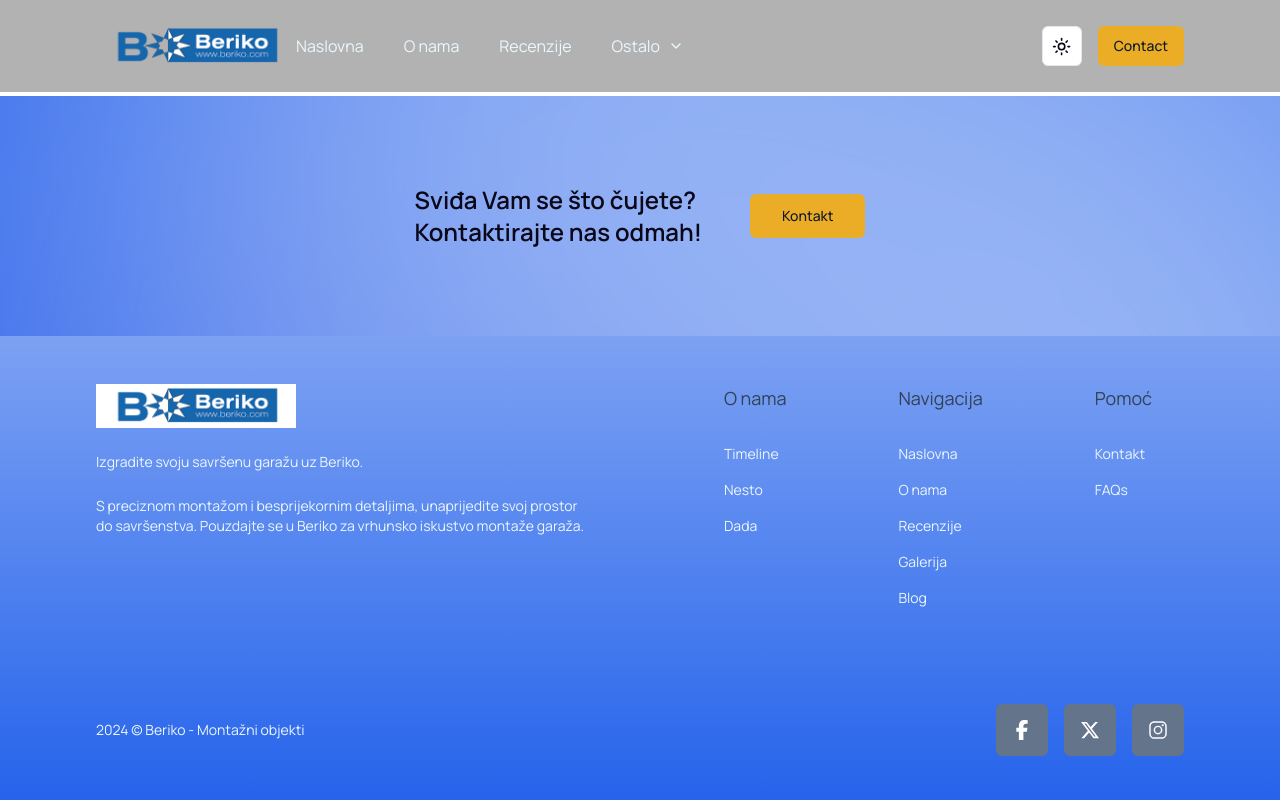
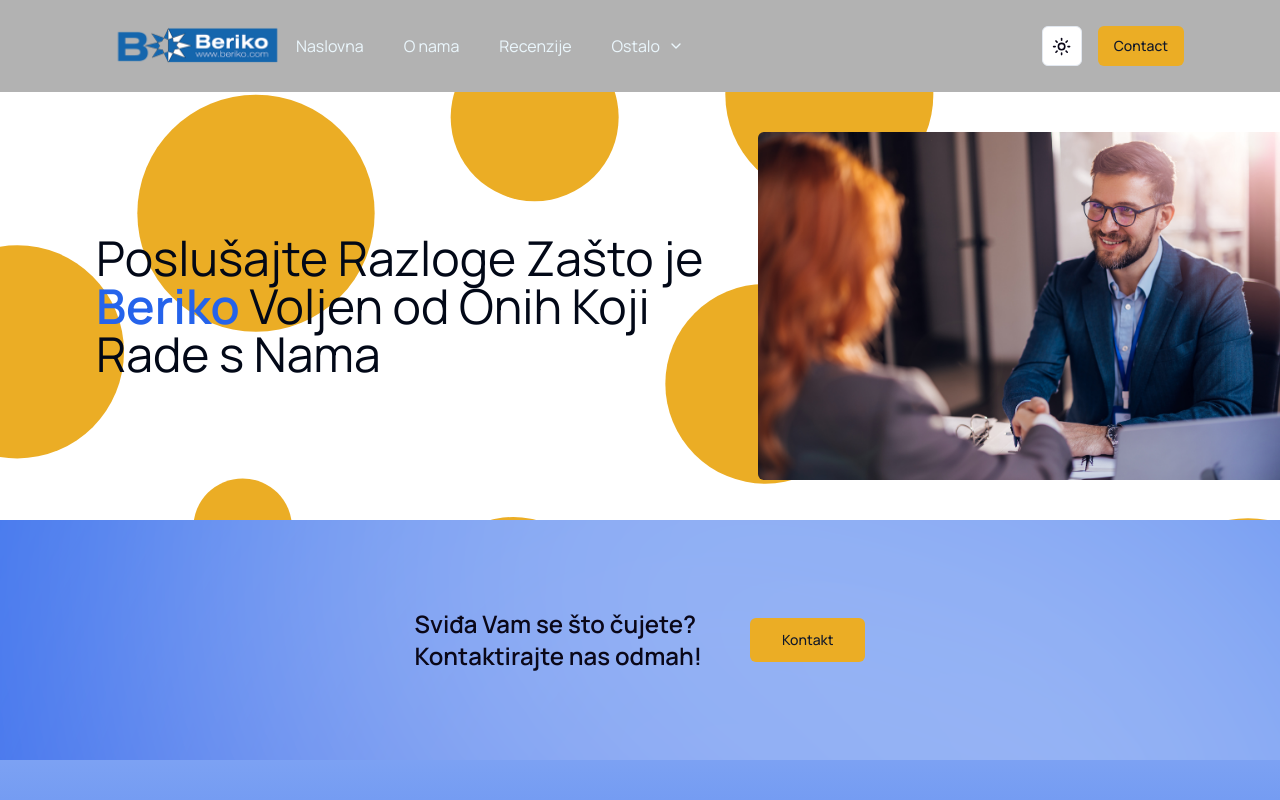
Before and after one commit to JuricLeo/Beriko, a Next.js app: page /reviews in a window 1280 px wide. Shown: the top 800 px of the page. Built offline with nearby package versions, Linux system fonts and the light colour scheme.

Commit message:
reviews-cta-section

```diff
--- a/app/(pages)/reviews/page.tsx
+++ b/app/(pages)/reviews/page.tsx
@@ -1,8 +1,10 @@
+import HeroSection from "@/components/layout/reviews-page/hero-section";
 import CtaSection from "@/components/layout/reviews-page/cta-section";
 
 const ReviewsPage = () => {
   return (
     <main>
+      <HeroSection />
       <CtaSection />
     </main>
    );
--- a/app/globals.css
+++ b/app/globals.css
@@ -7,8 +7,14 @@ input:focus {
   outline: none;
 }
 
-.cta-section-bg {
+.reviews-cta-section-bg {
   background-image: url("/blurry-gradient-haikei.svg");
+  background-repeat: no-repeat;
+  background-size: cover;
+}
+
+.reviews-hero-section-bg {
+  background-image: url("/circle-scatter-haikei.svg");
   background-repeat: no-repeat;
   background-size: cover;
 }
@@ -30,7 +36,7 @@ input:focus {
     --card-foreground: 222.2 84% 4.9%;
     --popover: 0 0% 100%;
     --popover-foreground: 222.2 84% 4.9%;
-    --primary: 221.2 83.2% 53.3%;
+    --primary: 221.2 83.2% 53.3%; /* #2563EB */
     --primary-foreground: 210 40% 98%;
     --secondary: 210 40% 96.1%;
     --secondary-foreground: 222.2 47.4% 11.2%;
@@ -44,8 +50,8 @@ input:focus {
     --input: 214.3 31.8% 91.4%;
     --ring: 221.2 83.2% 53.3%;
     --radius: 0.5rem;
-    --analogous: hsl(41.2, 83.2%, 53.3%);
-    --light: hsl(221.2, 82.7%, 78.2%);
+    --analogous: hsl(41.2, 83.2%, 53.3%); /* #EBAD25 */
+    --light: hsl(221.2, 82.7%, 78.2%); /* #99B6F5 */
   }
 
   .dark {
--- a/app/layout.tsx
+++ b/app/layout.tsx
@@ -28,7 +28,7 @@ export default function RootLayout({
           disableTransitionOnChange
         >
           <Navbar />
-          <main className="mt-24">{children}</main>
+          <main className="mt-[92px]">{children}</main>
           <Footer />
           <Toaster />
         </ThemeProvider>
--- a/components/layout/reviews-page/cta-section.tsx
+++ b/components/layout/reviews-page/cta-section.tsx
@@ -3,8 +3,8 @@ import Link from "next/link";
 
 export default function CtaSection() {
   return (
-    <section className="py-12 sm:py-24 lg:py-10 px-3 md:px-10 lg:px-24 cta-section-bg">
-      <div className="flex flex-col lg:flex-row justify-center items-center px-36 py-12">
+    <section className="py-12 sm:py-24 lg:py-10 px-3 md:px-10 lg:px-24 reviews-cta-section-bg">
+      <div className="flex flex-col lg:flex-row justify-center items-center lg:px-36 py-12">
         <p className="text-newBlack text-2xl font-semibold">Sviđa Vam se što čujete? <br /> Kontaktirajte nas odmah!</p>
         <Link href="/contact" className="mt-6 lg:ml-12 lg:mt-0">
           <Button size="lg">Kontakt</Button>
--- /dev/null
+++ b/components/layout/reviews-page/hero-section.tsx
@@ -0,0 +1,20 @@
+import Image from "next/image";
+
+export default function HeroSection() {
+  return (
+    <section className="py-12 sm:py-24 lg:py-10 pl-3 md:pl-10 lg:pl-24 reviews-hero-section-bg">
+      <div className="flex flex-col lg:flex-row items-center">
+        <h1 className="text-3xl text-center lg:text-left xl:text-5xl lg:text-4xl max-w-[500px] lg:max-w-[780px] mb-12 lg:mr-4 lg:mb-0">Poslušajte Razloge Zašto je <span className="text-primary font-semibold">Beriko</span> Voljen od Onih Koji Rade s Nama</h1>
+        <div className="lg:flex lg:justify-end lg:w-full mr-3 lg:mr-0">
+          <Image
+            width={700}
+            height={300}
+            alt=""
+            src="/images/happy-customer.jpg"
+            className="rounded-tl-md rounded-bl-md rounded-tr-md rounded-br-md lg:rounded-tr-none lg:rounded-br-none w-[700px]"
+          />
+        </div>
+      </div>
+    </section>
+  )
+}
```
Also changed, not shown: public/circle-scatter-haikei.svg (added), public/images/happy-customer.jpg (added).
